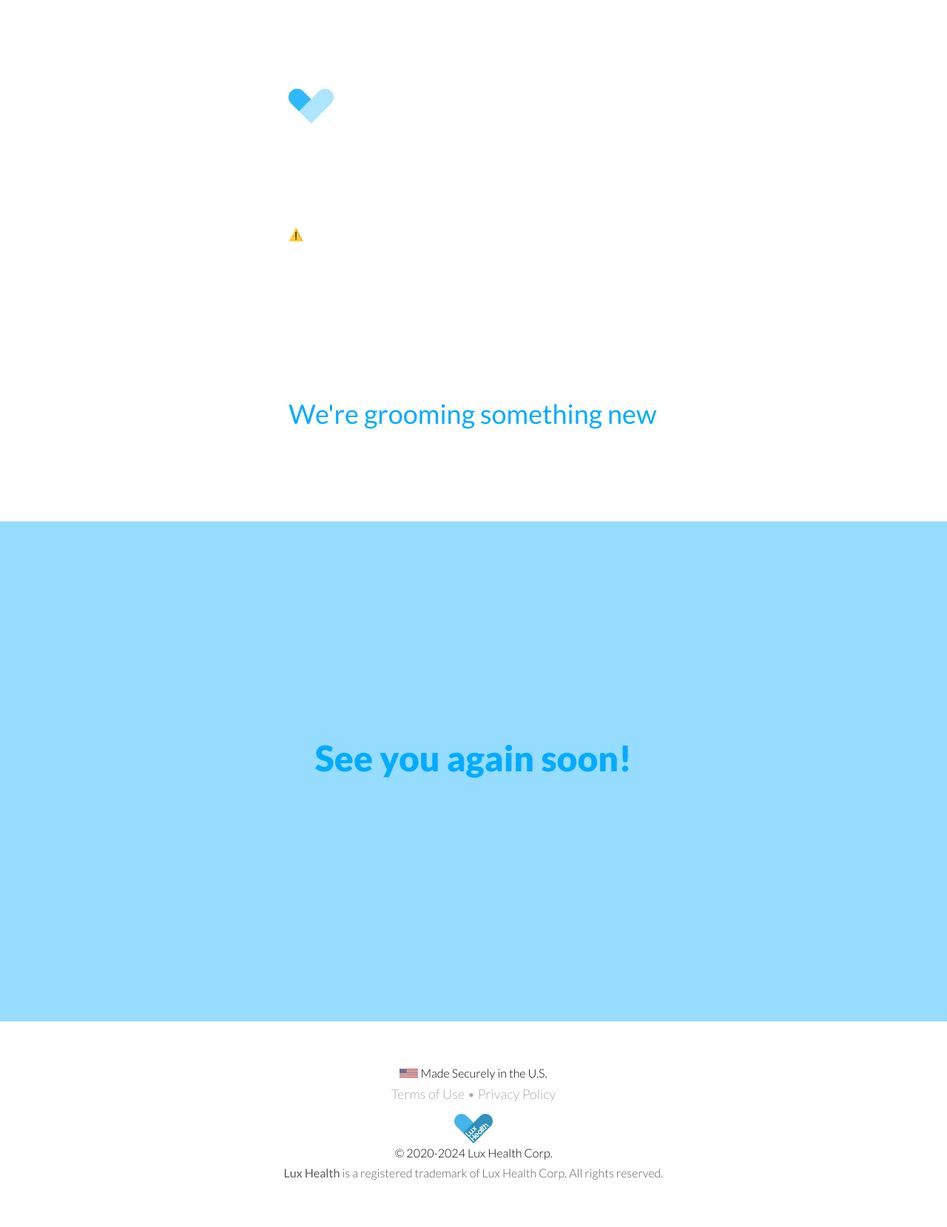
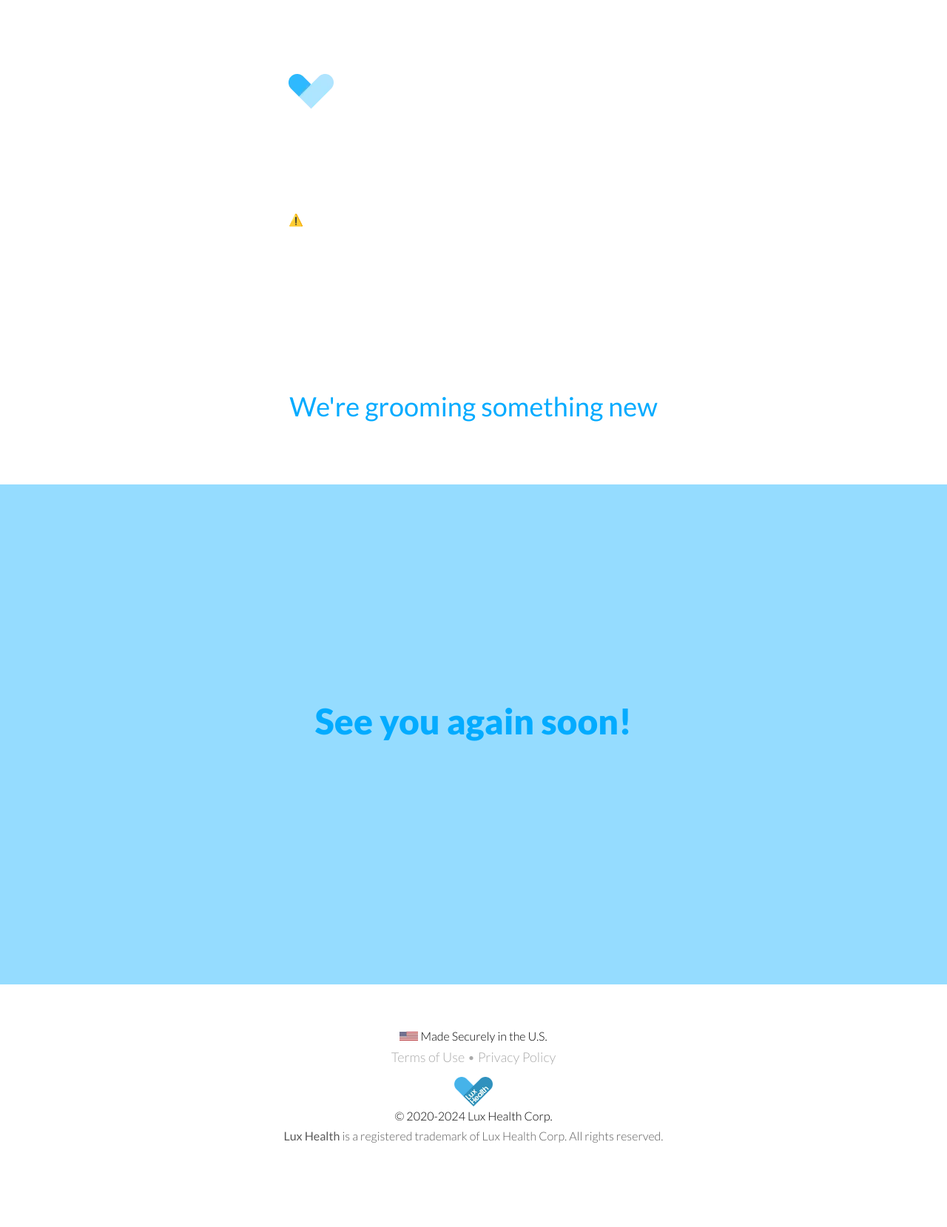
Before and after one commit to luxhealth/LuxHealth.github.io, a Jekyll site: the page built from index.md, in a window 1280 px wide. Shown: the whole page at 74% size. Built offline with Jekyll 4.4.1, drawn with Linux system fonts in a browser that asks for light colours; after the commit the page ends 1609 px from its top, so only the background shows below that.

Commit message:
Update positioning of elements in index

```diff
--- a/index.md
+++ b/index.md
@@ -8,10 +8,10 @@
   <script src="https://unpkg.com/@lottiefiles/lottie-player@latest/dist/lottie-player.js"></script>
 
   <section class="centered-section">
-    <div class="centered-section-content" style="margin-top: 120px;">
-      <img width="61px" height="47px" src="{{ site.url }}/assets/img/Lux-Health-heart.webp" alt="Lux Health cares heart" style="margin-bottom: -100px; display: block; position: relative; z-index: 1000;" />
-      <lottie-player src="https://lottie.host/bcb477f9-046e-4e29-94aa-ba9dec103a71/EICpcT6HFP.json" background="#FFFFFF" speed="1" style="width: 500px; height: 500px" loop autoplay direction="1" mode="normal"></lottie-player>
-      <h3 style="margin-top: -30px; display: block; position: relative; z-index: 1000;">We're grooming something new</h3>
+    <div style="margin-top: 100px;">
+      <img width="61px" height="47px" src="{{ site.url }}/assets/img/Lux-Health-heart.webp" alt="Lux Health cares heart" style="display: block; position: relative; z-index: 1000; margin: 0 auto -100px auto; transform: translate(-220px, 0);" />
+      <lottie-player src="https://lottie.host/bcb477f9-046e-4e29-94aa-ba9dec103a71/EICpcT6HFP.json" background="#FFFFFF" speed="1" style="width: 500px; height: 500px; margin: 0 auto;" loop autoplay direction="1" mode="normal"></lottie-player>
+      <h3 style="text-wrap: wrap; margin-top: -30px; display: inline-block; position: relative; z-index: 1000;">We're grooming something new</h3>
     </div>
   </section>
 
```
